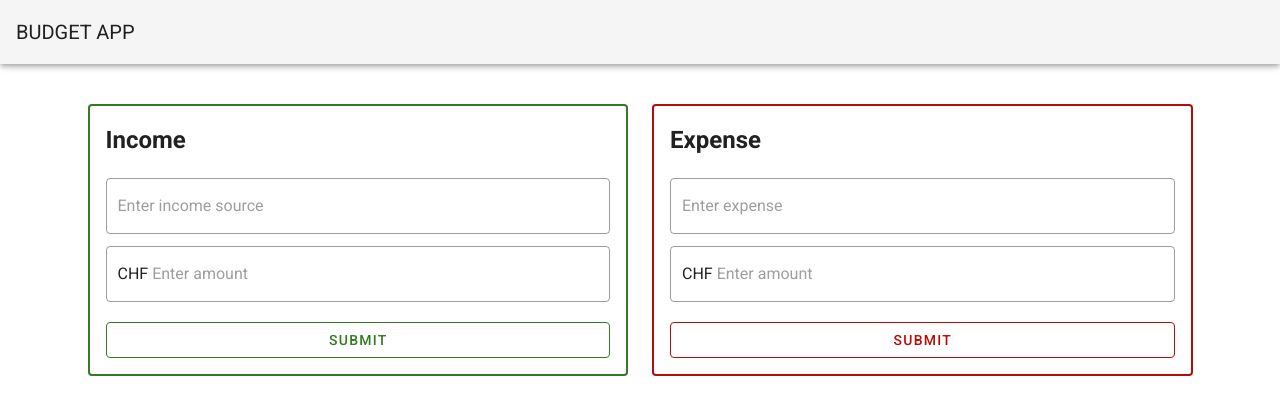
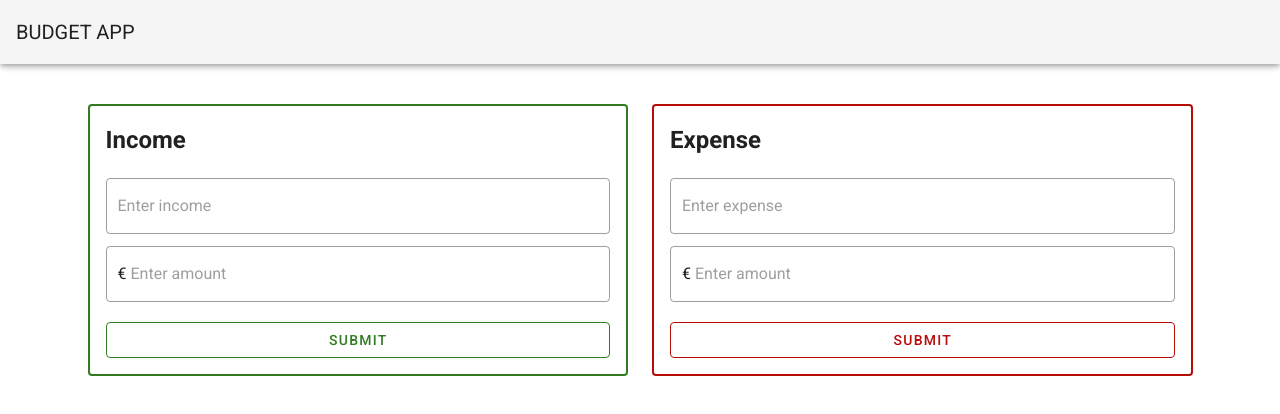
Before and after one commit to mozempk/budgetApp, a Vue app: page / in a window 1280 px wide. Shown: the top 414 px of the page. Built offline with nearby package versions, Linux system fonts and the light colour scheme.

Commit message:
modularized Form component

```diff
--- a/src/App.vue
+++ b/src/App.vue
@@ -8,10 +8,10 @@
       <v-container class="pa-10">
         <v-row>
           <v-col cols="12" md="6">
-            <IncomeForm/>
+            <Form inbound/>
           </v-col>
           <v-col cols="12" md="6">
-            <ExpenseForm/>
+            <Form v-bind:inbound="false"/>
           </v-col>
         </v-row>
         <v-row>
@@ -60,17 +60,13 @@
 </template>
 
 <script>
-//import HelloWorld from './components/HelloWorld';
-import IncomeForm from './components/IncomeForm';
-import ExpenseForm from './components/ExpenseForm';
+import Form from './components/Form';
 import ListElement from './components/ListElement';
 import {mapGetters} from 'vuex'
 export default {
   name: 'App',
   components: {
-    //HelloWorld,
-    IncomeForm,
-    ExpenseForm,
+    Form,
     ListElement
   },
   data: () => ({
--- /dev/null
+++ b/src/components/Form.vue
@@ -0,0 +1,108 @@
+<template>
+  <div  v-bind:class="{ 'income': inbound, 'expense': !inbound }">
+    <h2 class="text-capitalize mb-5">{{inbound ? "income" : "expense"}}</h2>
+
+    <v-text-field
+      outlined
+      clearable
+      :placeholder="placeholder"
+      color="#05668d"
+      hide-details
+      type="text"
+      class="mb-3"
+      v-model="title"
+    ></v-text-field>
+
+    <v-text-field
+      outlined
+      clearable
+      placeholder="Enter amount"
+      color="#05668d"
+      hide-details
+      :prefix="currPrefix"
+      type="number"
+      v-model="amount"
+    ></v-text-field>
+
+    <v-btn class="mt-5" outlined :color="color" block @click="submit">Submit</v-btn>
+  </div>
+</template>
+
+<script>
+import {mapGetters} from 'vuex';
+export default {
+    props: {
+        inbound: Boolean
+    },
+    data() {
+        return {
+            title: '',
+            amount: undefined,
+            id: 0,
+            error: {
+                amount: false,
+                title: false
+            }
+        }
+    },
+    computed: {
+        ...mapGetters([
+            'currencies',
+            'selectedCurrency'
+        ]),
+        currPrefix() {
+            switch (this.selectedCurrency) {
+                case "EUR":
+                    return "€";
+                case "CHF":
+                    return "CHF";
+                case "USD":
+                    return "$";
+                default:
+                    return "€";
+            }
+        },
+        placeholder() {
+            if (this.inbound) return "Enter income"
+            else return "Enter expense"
+        },
+        color() {
+            if (this.inbound) return "#317b22"
+            else return "#b80c09"
+
+        }
+
+    },
+    methods: {
+        submit() {
+            if (this.title !== "" && this.amount > 0) {
+                let payload = {
+                    id: this.id,
+                    title: this.title,
+                    amount: this.amount
+                }
+                this.inbound ? this.$store.dispatch("addIncome", payload) : this.$store.dispatch("addExpense", payload);
+                this.id++;
+                this.title = ""
+                this.amount = undefined
+            } else {
+                if (this.amount <= 0) this.error.amount = true;
+                if (this.title === "") this.error.title = true;
+            }
+        }
+  },
+}
+</script>
+
+<style>
+.expense {
+  border: 0.15rem solid #b80c09;
+  padding: 1rem;
+  border-radius: 0.25rem;
+}
+.income {
+  border: 0.15rem solid #317b22;
+  padding: 1rem;
+  border-radius: 0.25rem;
+}
+</style>
```
